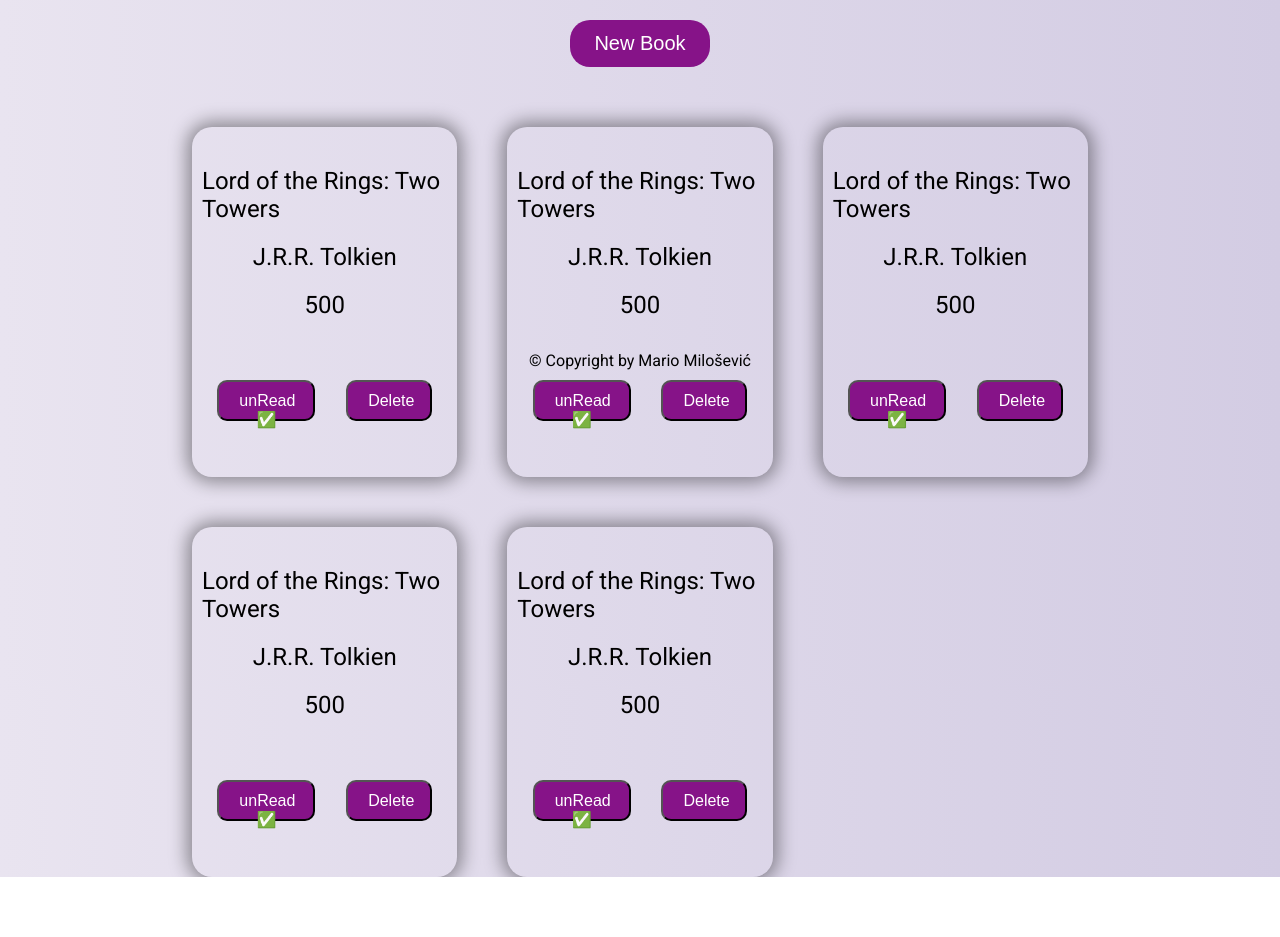
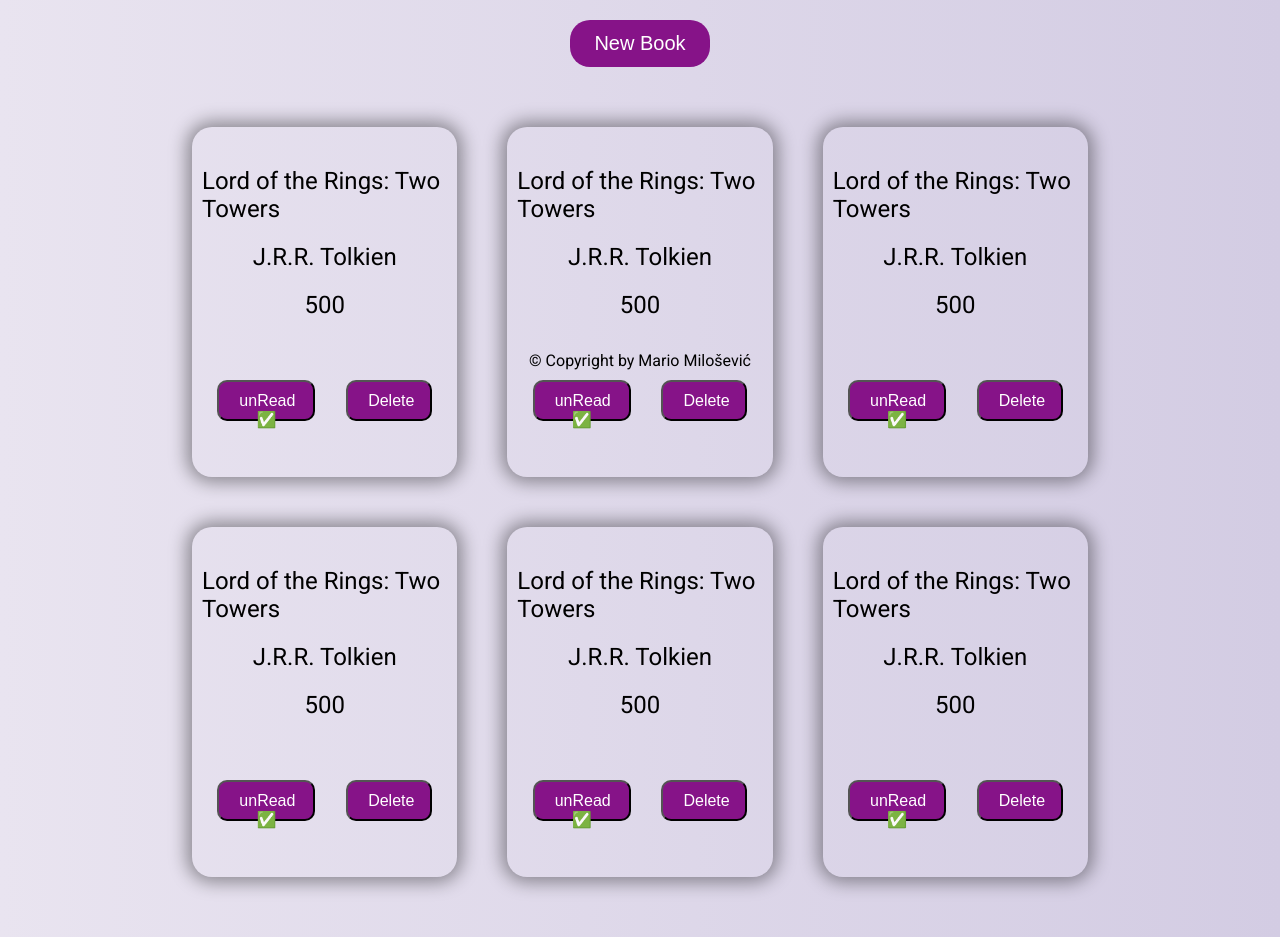
Before and after one commit to MarioMilosevic/Book-library, a website built with Vite: page index.html in a window 1280 px wide. Shown: the part 380-1317 px from the top of the page. Before the commit the page ends 1257 px from the top, so only its background shows below. Built offline with nearby package versions, Linux system fonts and the light colour scheme.

Commit message:
Change modal color and fix unnecesary css rules

```diff
--- a/main.js
+++ b/main.js
@@ -29,3 +29,4 @@
 createBook()
 createBook()
 createBook()
+createBook()
--- a/style.css
+++ b/style.css
@@ -1,7 +1,7 @@
 :root {
   --primary-color: #d3cce3;
   --accent-color: #861388;
-  --secondary-color: #5bc0be;
+  --secondary-color:#9C96AC;
 }
 * {
   margin: 0;
@@ -87,6 +87,7 @@
   width: 70rem;
   height: 45rem;
   background-color: var(--secondary-color);
+  color: #fff;
   position: absolute;
   border-radius: 1rem;
   top: 50%;
@@ -152,7 +153,6 @@
 
 .books {
   width: 70%;
-  height: 500px;
   margin: 6rem auto;
   display: grid;
   grid-template-columns: repeat(3, 1fr);
```
